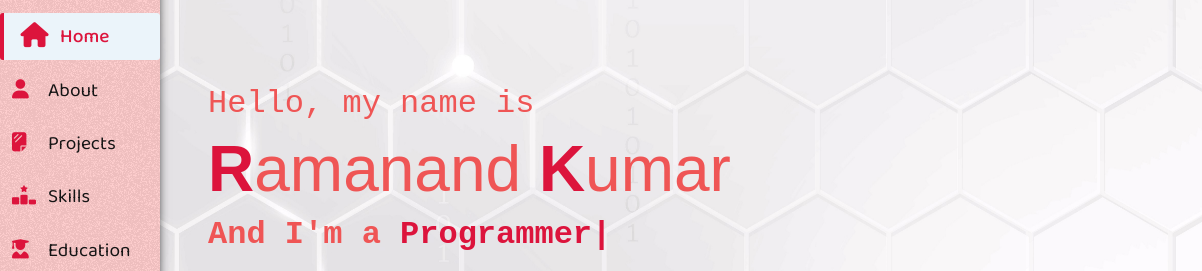
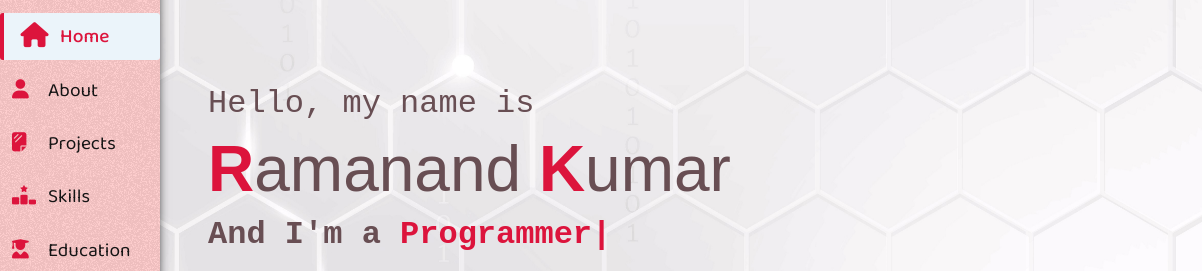
Before and after one commit to RamaScript/ramascript.github.io, a plain HTML site: page index.html in a window 1280 px wide. Both pictures are taken after a click on the element 1247 px from the left and 33 px from the top of the page. Shown: the part 185-456 px from the top of the page, 0-1202 px from the left. Drawn offline with nearby package versions, Linux system fonts and the light colour scheme.

Commit message:
selection line

```diff
--- a/style.css
+++ b/style.css
@@ -3,6 +3,7 @@
 * {
   margin: 0;
   padding: 0;
+  -webkit-tap-highlight-color: transparent;
 }
 
 /* variables */
@@ -42,7 +43,7 @@ body {
   --secondry-bg-color: #f2f2f2;
   --nav-hover-color: #ccccff;
   --nav-color: #ffcccc;
-  --home-text-color: #ef5555;
+  --home-text-color: rgb(104, 78, 83);
 }
 
 /* light mode and dark mode btn styling */
```
